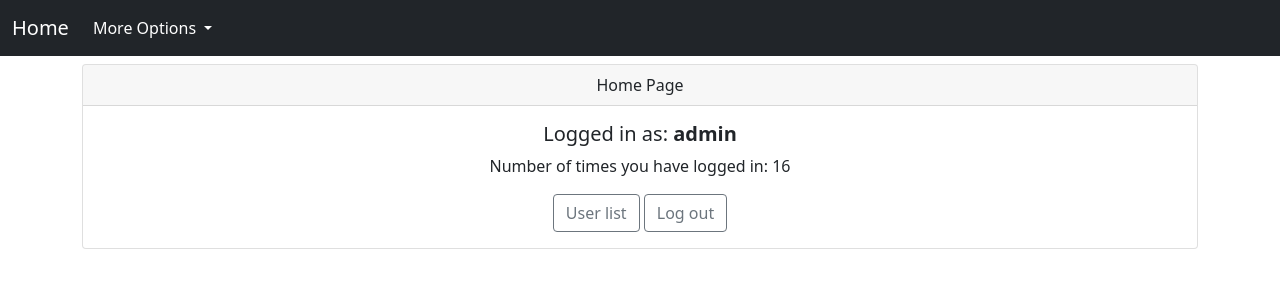
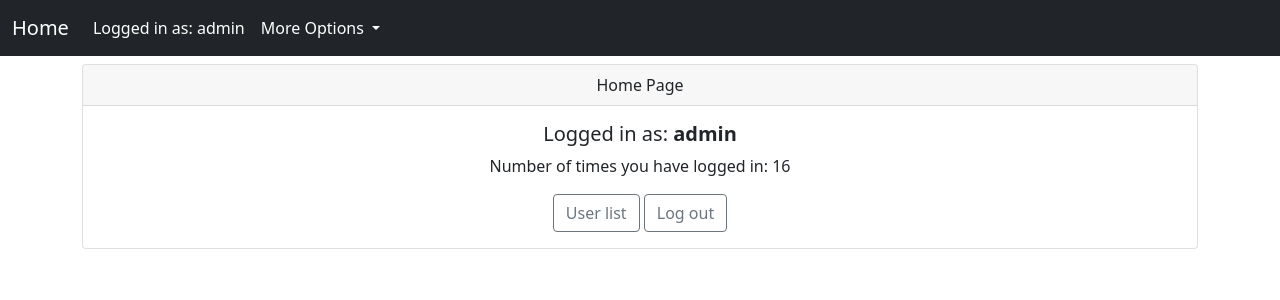
Before and after one commit to SleepNM/django_interview_task1, a Django app: page / in a window 1280 px wide. Shown: the top 300 px of the page. Run offline with Django 3.2, Linux system fonts and the light colour scheme; a user stored in the database is signed in.

Commit message:
Fixed a few bugs

```diff
--- a/src/accounts/forms.py
+++ b/src/accounts/forms.py
@@ -1,6 +1,6 @@
 from django.contrib.auth.forms import UserCreationForm
+from django.contrib.auth import get_user_model
 from django import forms
-from django.contrib.auth import get_user_model
 
 
 class CreateUserForm(UserCreationForm):
--- a/src/accounts/models.py
+++ b/src/accounts/models.py
@@ -6,7 +6,7 @@ import time
 
 class User(AbstractUser):
     """
-    Modified User Model to ad employee_id field
+    Modified User Model to add employee_id field
     """
 
     employee_id = models.CharField(
@@ -19,14 +19,15 @@ class User(AbstractUser):
 
     def login_user(sender, request, user, **kwargs):
         """
-        Signal thet triggers whenever user loggs in and increments login_count number.
+        Function connected to a signal that triggers whenever
+        user loggs in and increments login_count number.
         """
         user.login_count += 1
         user.save()
 
     def save(self, *args, **kwargs):
         """
-        Overides the save methot to make sure if employee_id
+        Overides the save method to make sure if employee_id
         is left blank it will get a unique value
         """
         if self.employee_id == "":
@@ -36,4 +37,4 @@ class User(AbstractUser):
             # str() to turn it into a string. (5684231 to "5684231")
         super().save(*args, **kwargs)
 
-    user_logged_in.connect(login_user)
+    user_logged_in.connect(login_user)  # Connects singal to a function
--- a/src/accounts/templates/accounts/base.html
+++ b/src/accounts/templates/accounts/base.html
@@ -38,6 +38,15 @@
         </button>
         <div class="collapse navbar-collapse" id="navbarSupportedContent">
           <ul class="navbar-nav me-auto mb-2 mb-lg-0">
+            {% if user.is_authenticated %}
+            <li class="nav-item">
+              <a
+                class="nav-link active"
+                href="{% url 'details' request.user.pk %}"
+                >Logged in as: {{ request.user }}</a
+              >
+            </li>
+            {% endif %}
             <li class="nav-item dropdown">
               <a
                 class="nav-link dropdown-toggle active"
@@ -55,6 +64,11 @@
                   >
                 </li>
                 {% if user.is_authenticated %}
+                <li>
+                  <a class="dropdown-item" href="{% url 'details' user.pk %}"
+                    >Your profile</a
+                  >
+                </li>
                 <li>
                   <a class="dropdown-item" href="{% url 'logout' %}">Logout</a>
                 </li>
--- a/src/accounts/templates/accounts/index.html
+++ b/src/accounts/templates/accounts/index.html
@@ -5,7 +5,7 @@
 <div class="card text-center mt-2">
   <div class="card-header">Home Page</div>
   <div class="card-body">
-    <h5 class="card-title">Logged in as: <strong>{{ user }}</strong></h5>
+    <h5 class="card-title">Logged in as: <strong>{{ request.user }}</strong></h5>
     <p class="card-text">Number of times you have logged in: {{ user.login_count }}</p>
     <a href="{% url 'users' %}" class="btn btn-outline-secondary">User list</a>
     <a href="{% url 'logout' %}" class="btn btn-outline-secondary">Log out</a>
@@ -17,9 +17,9 @@
     Welcome to home page
   </div>
   <div class="card-body">
+    <a href="{% url 'users' %}" class="btn btn-outline-secondary">User list</a>
     <a href="{% url 'login' %}" class="btn btn-outline-secondary">Log in</a>
     <a href="{% url 'register' %}" class="btn btn-outline-secondary">Register</a>
-    <a href="{% url 'users' %}" class="btn btn-outline-secondary">User list</a>
   </div>
 </div>
 {% endif %}
--- a/src/accounts/templates/accounts/login.html
+++ b/src/accounts/templates/accounts/login.html
@@ -8,9 +8,6 @@
     <h5 class="card-title">
       You are already logged in as: <strong>{{ request.user.username }}</strong>
     </h5>
-    <p class="card-text">
-      With supporting text below as a natural lead-in to additional content.
-    </p>
     <a href="{% url 'logout' %}" class="btn btn-outline-secondary"
       >Click here to log out</a
     >
--- a/src/accounts/urls.py
+++ b/src/accounts/urls.py
@@ -1,18 +1,23 @@
 from django.urls import path, include
 from django.contrib.auth.views import LoginView, LogoutView
-from .views import create_user_form, home_view, UserListView, UserDetailView
+from .views import (
+    create_user_form,
+    home_view,
+    UserListView,
+    UserDetailView,
+)
 
 
 urlpatterns = [
+    path("hijack/", include("hijack.urls", namespace="hijack")),
     path("", home_view, name="home"),
     path("register/", create_user_form, name="register"),
+    path("users/", UserListView.as_view(), name="users"),
+    path("users/details/<int:pk>/", UserDetailView.as_view(), name="details"),
+    path("logout/", LogoutView.as_view(), name="logout"),
     path(
         "login/",
         LoginView.as_view(template_name="accounts/login.html"),
         name="login",
     ),
-    path("users/", UserListView.as_view(), name="users"),
-    path("users/details/<int:pk>/", UserDetailView.as_view(), name="details"),
-    path("logout/", LogoutView.as_view(), name="logout"),
-    path("hijack/", include("hijack.urls", namespace="hijack")),
 ]
--- a/src/accounts/views.py
+++ b/src/accounts/views.py
@@ -9,6 +9,9 @@ def home_view(request):
 
 
 def create_user_form(request):
+    """
+    Registration view
+    """
     context = {}
     if request.POST:
         form = CreateUserForm(request.POST)
@@ -32,7 +35,7 @@ def create_user_form(request):
 
 class UserListView(ListView):
     """
-    Lists all the users with a link to their details page and number of their logins
+    Lists all the users with a link to their details page and number of their logins.
     """
 
     model = get_user_model()
```
Also changed, not shown: src/accounts/templates/accounts/register.html (+15 -1 lines), src/db.sqlite3.
